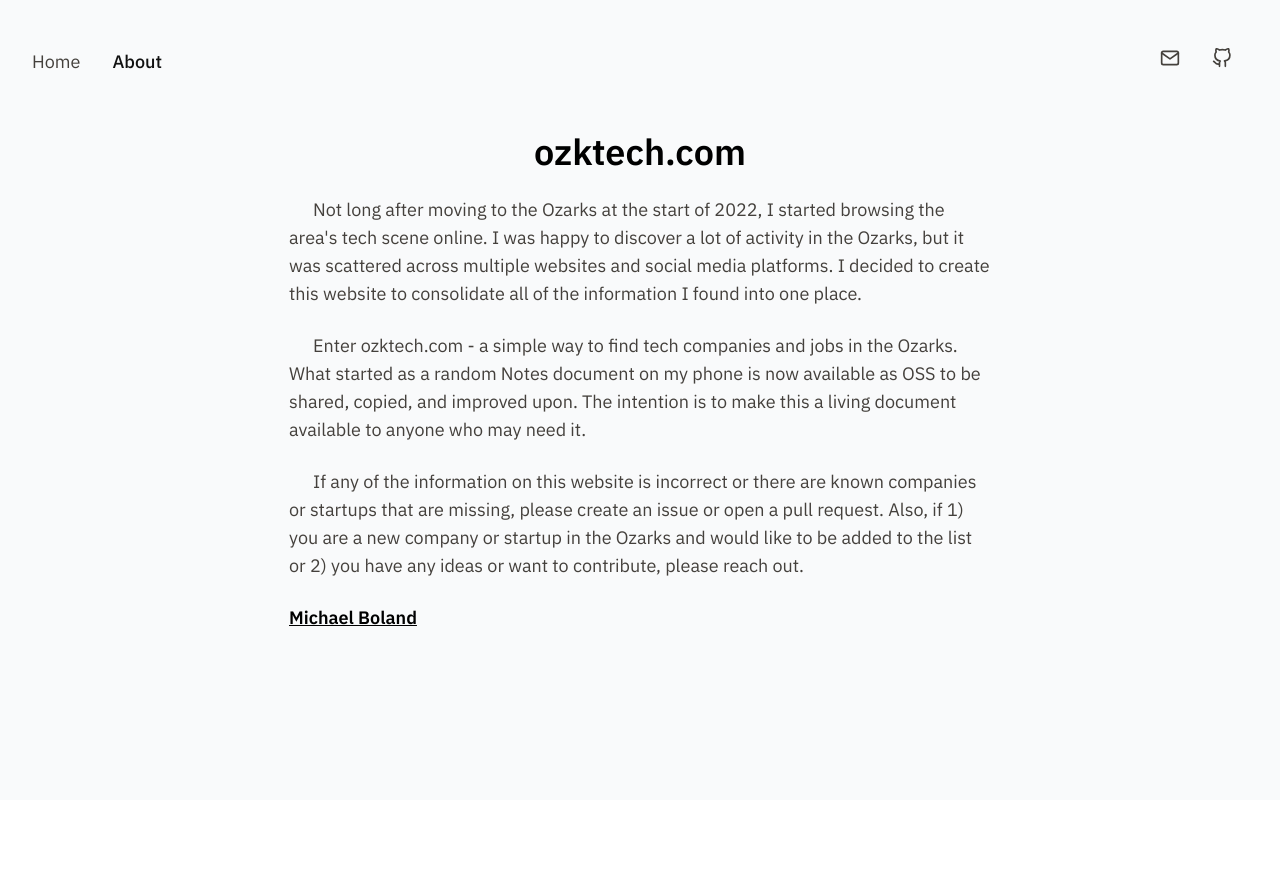
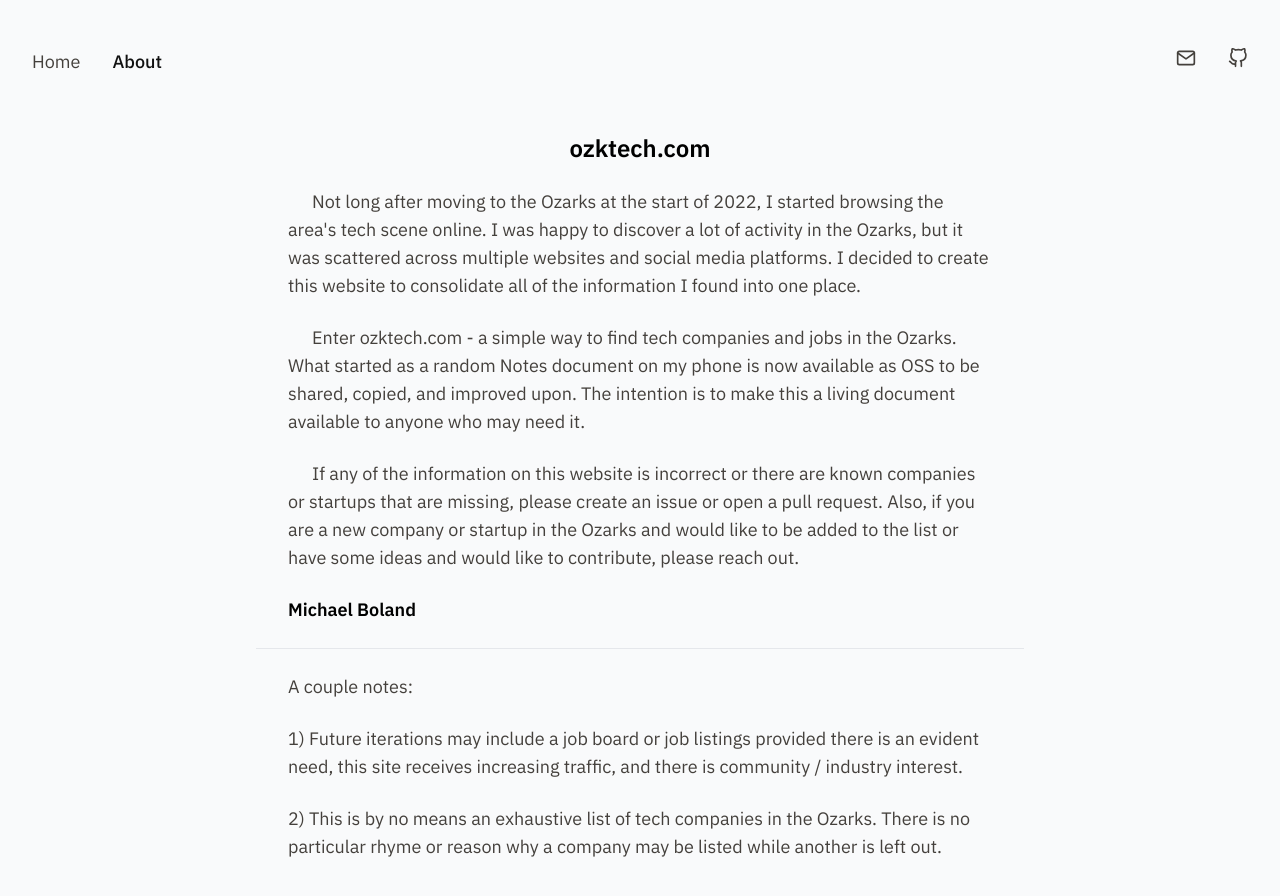
Before and after one commit to bolandonl/ozktech.com, a Next.js app: page /about in a window 1280 px wide. Shown: the top 896 px of the page. Before the commit the page ends 800 px from the top, so only its background shows below. Built offline with nearby package versions, Linux system fonts and the light colour scheme.

Commit message:
Update about page.

```diff
--- a/components/Header.tsx
+++ b/components/Header.tsx
@@ -38,7 +38,7 @@
                 <FiMail className="text-xl text-stone-700 hover:text-richblack dark:text-quicksilver  dark:hover:text-slate-200" />
               </a>
             </button>
-            <button type="button" className="mx-4">
+            <button type="button" className="ml-4">
               <a href="https://github.com/bolandonl/ozktech.com" target="_blank" rel="noreferrer">
                 <FiGithub className="text-xl text-stone-700 hover:text-richblack dark:text-quicksilver  dark:hover:text-slate-200" />
               </a>
@@ -73,7 +73,7 @@
                 <FiMail className="text-xl text-stone-700 hover:text-richblack dark:text-quicksilver  dark:hover:text-slate-200" />
               </a>
             </button>
-            <button type="button" className="mx-4">
+            <button type="button" className="ml-4">
               <a href="https://github.com/bolandonl/ozktech.com" target="_blank" rel="noreferrer">
                 <FiGithub className="text-xl text-stone-700 hover:text-richblack dark:text-quicksilver  dark:hover:text-slate-200" />
               </a>
--- a/components/Layout.tsx
+++ b/components/Layout.tsx
@@ -1,12 +1,11 @@
 import { ReactNode } from 'react'
 import Header from './Header'
-import Footer from './Footer'
 import { useRouter } from 'next/router'
 
 function Layout({ children }: { children: ReactNode }) {
   const { pathname } = useRouter()
 
-  if (pathname === '/404' || pathname === 'about') {
+  if (pathname === '/404') {
     return (
       <div className=" bg-cultured dark:bg-dark min-h-screen">
         <div className="max-w-full mx-auto px-8">
@@ -24,8 +23,7 @@
     <div className="mx-auto bg-cultured dark:bg-dark min-h-screen relative overflow-x-hidden">
       <div className="max-w-full mx-auto px-8">
         <Header />
-        <div className="py-2">{children}</div>
-        {/* <Footer /> */}
+        <div className="py-2 mb-12">{children}</div>
       </div>
     </div>
   )
--- /dev/null
+++ b/components/Subtitle.tsx
@@ -0,0 +1,18 @@
+import classnames from 'classnames'
+
+interface Props {
+  title: string | JSX.Element
+  className?: string
+}
+
+function Subtitle({ title, className }: Props) {
+  return (
+    <div
+      className={classnames('text-2xl dark:text-white flex justify-left font-semibold', className)}
+    >
+      {title}
+    </div>
+  )
+}
+
+export default Subtitle
--- a/pages/about.tsx
+++ b/pages/about.tsx
@@ -1,5 +1,6 @@
 import Head from 'next/head'
-import Title from '../components/Title'
+import Divider from '../components/Divider'
+import Subtitle from '../components/SubTitle'
 
 function About() {
   return (
@@ -8,40 +9,52 @@
         <title>ozktech.com</title>
       </Head>
       <div className="">
-        <Title className="justify-center text-center" title="ozktech.com" />
+        <Subtitle className="justify-center text-center" title="ozktech.com" />
         <div className="mt-6">
           <div className="text-lg flex justify-center">
             <div className="text-stone-700 dark:text-quicksilver flex-col justify-center">
               <div className="text-left space-y-6 max-w-3xl">
-                <p className="max-w-prose">
+                <p className="max-w-prose mx-8">
                   <span className="ml-6">Not long after</span> moving to the Ozarks at the start of
                   2022, I started browsing the area&apos;s tech scene online. I was happy to
                   discover a lot of activity in the Ozarks, but it was scattered across multiple
                   websites and social media platforms. I decided to create this website to
                   consolidate all of the information I found into one place.
                 </p>
-                <p className="max-w-prose">
+                <p className="max-w-prose mx-8">
                   <span className="ml-6">Enter</span> ozktech.com - a simple way to find tech
                   companies and jobs in the Ozarks. What started as a random Notes document on my
                   phone is now available as OSS to be shared, copied, and improved upon. The
                   intention is to make this a living document available to anyone who may need it.
                 </p>
-                <p className="max-w-prose">
+                <p className="max-w-prose mx-8">
                   <span className="ml-6">If</span> any of the information on this website is
                   incorrect or there are known companies or startups that are missing, please create
-                  an issue or open a pull request. Also, if 1) you are a new company or startup in
-                  the Ozarks and would like to be added to the list or 2) you have any ideas or want
-                  to contribute, please reach out.
+                  an issue or open a pull request. Also, if you are a new company or startup in the
+                  Ozarks and would like to be added to the list or have some ideas and would like to
+                  contribute, please reach out.
                 </p>
-                <p className="dark:text-white text-black font-semibold max-w-prose">
+                <p className="dark:text-white text-black font-semibold max-w-prose mx-8">
                   <a
                     href="https://boland.onl"
                     target="_blank"
                     rel="noreferrer"
-                    className="underline"
+                    className="hover:underline"
                   >
                     Michael Boland
                   </a>
+                </p>
+                <Divider />
+                <p className="max-w-prose mx-8">A couple notes:</p>
+                <p className="max-w-prose mx-8">
+                  1) Future iterations may include a job board or job listings provided there is an
+                  evident need, this site receives increasing traffic, and there is community /
+                  industry interest.
+                </p>
+                <p className="max-w-prose mx-8">
+                  2) This is by no means an exhaustive list of tech companies in the Ozarks. There
+                  is no particular rhyme or reason why a company may be listed while another is left
+                  out.
                 </p>
               </div>
             </div>
--- a/pages/index.tsx
+++ b/pages/index.tsx
@@ -15,7 +15,7 @@
         <title>ozktech.com</title>
       </Head>
       <DefaultSeo {...SEO} />
-      <div className="flex flex-col mb-12">
+      <div className="flex flex-col">
         <div className="-my-2 overflow-x-auto sm:-mx-6 lg:-mx-8">
           <div className="py-2 align-middle inline-block min-w-full sm:px-6 lg:px-8">
             <div className="shadow overflow-hidden border-b border-gray-200 sm:rounded-lg">
```
